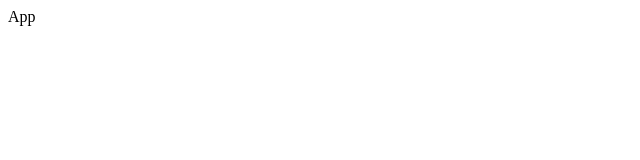
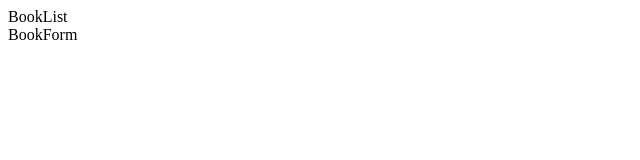
Before and after one commit to macbright/bookstore, a React (Create React App) app: page / in a window 1280 px wide. Shown: the top 160 px of the page, without its empty margins (0-640 px from the left). Built offline with nearby package versions, Linux system fonts and the light colour scheme.

Commit message:
:art: Adds new components
Adds BookForm component as a part of containers
Adds BookList component as a part of containers
Changes name of containers.js to containes

```diff
--- a/src/components/App.js
+++ b/src/components/App.js
@@ -1,5 +1,16 @@
+/* eslint-disable arrow-body-style */
 import React from 'react';
 
-const App = () => <div>App</div>;
+import BooksList from '../containers/BookList';
+import BookForm from '../containers/BookForm';
+
+const App = () => {
+  return (
+    <div>
+      <BooksList />
+      <BookForm />
+    </div>
+  );
+};
 
 export default App;
--- /dev/null
+++ b/src/containers/BookForm.js
@@ -0,0 +1,5 @@
+import React from 'react';
+
+const BookForm = () => <div>BookForm</div>;
+
+export default BookForm;
--- /dev/null
+++ b/src/containers/BookList.js
@@ -0,0 +1,5 @@
+import React from 'react';
+
+const BookList = () => <div>BookList</div>;
+
+export default BookList;
```
Also changed, not shown: src/containers.js/BookList.js (deleted).
